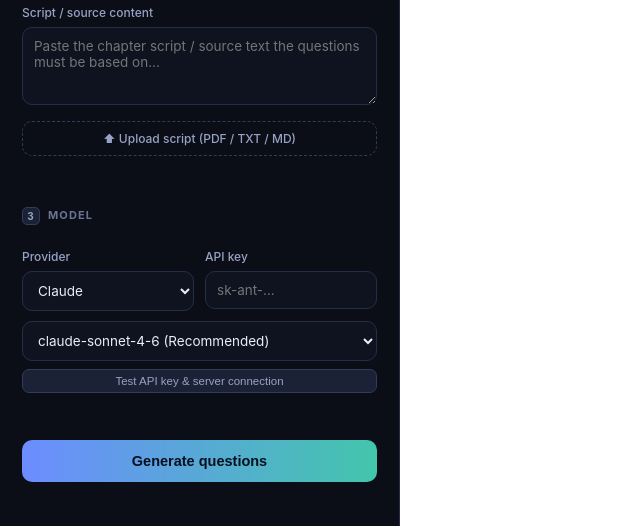
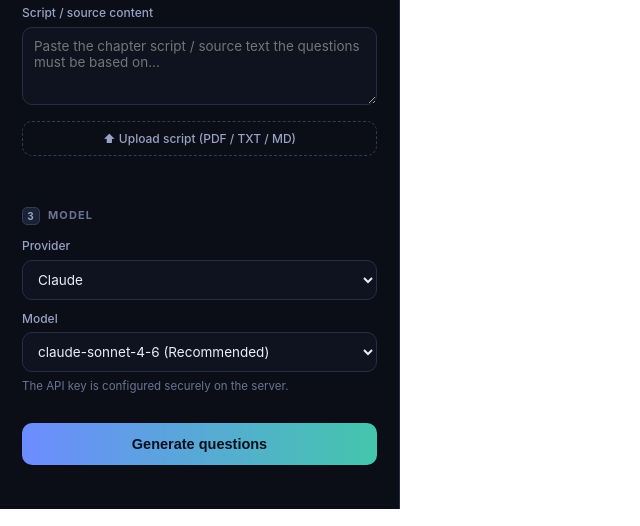
Before and after one commit to farooq-coschool/BYOC, a Flask app: page / in a window 1280 px wide. Shown: the part 666-1192 px from the top of the page, without its empty margins (0-640 px from the left). Run offline with Flask 3, Linux system fonts and the light colour scheme; some libraries are stand-ins or nearby versions.

Commit message:
Move API keys to server-side .env; remove key field from UI; drop opus model
- API keys read from CLAUDE_API_KEY / GEMMA_API_KEY env (.env, git-ignored)
- Remove API key input + test-key button from the page; keep model dropdown
- Remove claude-opus-4-8 from the model list
- Add .env.example, python-dotenv, README deploy steps

Co-Authored-By: Claude Opus 4.8 (1M context) <noreply@anthropic.com>

```diff
--- a/app.py
+++ b/app.py
@@ -25,6 +25,29 @@ from pathlib import Path
 from flask import Flask, jsonify, render_template, request
 
 import prompt_library as pl
+
+# Load .env (API keys live here, never in the browser). Optional dependency:
+# if python-dotenv isn't installed we fall back to a tiny manual parser.
+def _load_dotenv():
+    try:
+        from dotenv import load_dotenv
+        load_dotenv()
+        return
+    except Exception:
+        pass
+    env_path = Path(__file__).parent / ".env"
+    if not env_path.exists():
+        return
+    for line in env_path.read_text(encoding="utf-8").splitlines():
+        line = line.strip()
+        if not line or line.startswith("#") or "=" not in line:
+            continue
+        key, _, value = line.partition("=")
+        key, value = key.strip(), value.strip().strip('"').strip("'")
+        os.environ.setdefault(key, value)
+
+
+_load_dotenv()
 
 
 _RETRYABLE = (
@@ -63,7 +86,6 @@ BASE_DIR = Path(__file__).parent.resolve()
 DEFAULT_CLAUDE_MODEL = "claude-sonnet-4-6"
 CLAUDE_MODELS = [
     "claude-sonnet-4-6",
-    "claude-opus-4-8",
     "claude-haiku-4-5-20251001",
 ]
 DEFAULT_GEMMA_MODEL = "google/gemma-4-31b-it"
@@ -299,14 +321,19 @@ def model_name_from_payload(payload):
 
 
 def api_key_from_request(payload, provider):
-    header_name = "X-Gemma-Key" if provider == "gemma" else "X-Claude-Key"
-    payload_name = "gemma_api_key" if provider == "gemma" else "claude_api_key"
-    api_key = request.headers.get(header_name, "").strip()
-    if not api_key:
-        api_key = str((payload or {}).get(payload_name, "")).strip()
-    if not api_key:
-        raise ValueError(f"Missing {provider.capitalize()} API key. Paste your key first.")
-    return api_key
+    """API keys come from server-side environment (.env) — never the browser."""
+    if provider == "gemma":
+        env_keys = ("GEMMA_API_KEY", "OPENROUTER_API_KEY")
+    else:
+        env_keys = ("CLAUDE_API_KEY", "ANTHROPIC_API_KEY")
+    for name in env_keys:
+        value = str(os.environ.get(name, "")).strip()
+        if value:
+            return value
+    raise ValueError(
+        f"Missing {provider.capitalize()} API key on the server. "
+        f"Set {env_keys[0]} in the .env file (or Render environment) and restart."
+    )
 
 
 def call_model(prompt, payload, max_output_tokens=16000):
--- a/requirements.txt
+++ b/requirements.txt
@@ -1,3 +1,4 @@
 Flask>=3.0
 pypdf>=4.0
 waitress>=3.0
+python-dotenv>=1.0
--- a/templates/question_generator.html
+++ b/templates/question_generator.html
@@ -238,26 +238,17 @@
 
       <div class="sec">
         <div class="sec-h"><span class="n">3</span> Model</div>
-        <div class="two">
-          <div class="field">
-            <label for="provider">Provider</label>
-            <select id="provider"><option value="claude">Claude</option><option value="gemma">Gemma (OpenRouter)</option></select>
-          </div>
-          <div class="field">
-            <label for="key">API key</label>
-            <input id="key" type="password" autocomplete="off" placeholder="sk-ant-..." />
-          </div>
-        </div>
-        <select id="claudeModel" style="margin-top:10px;">
+        <label for="provider">Provider</label>
+        <select id="provider"><option value="claude">Claude</option><option value="gemma">Gemma (OpenRouter)</option></select>
+        <label for="claudeModel" style="margin-top:10px;">Model</label>
+        <select id="claudeModel">
           <option value="claude-sonnet-4-6">claude-sonnet-4-6 (Recommended)</option>
-          <option value="claude-opus-4-8">claude-opus-4-8</option>
           <option value="claude-haiku-4-5-20251001">claude-haiku-4-5</option>
         </select>
         <select id="gemmaModel" style="margin-top:10px;display:none">
           <option value="google/gemma-4-31b-it">google/gemma-4-31b-it</option>
         </select>
-        <button class="testbtn" id="testKey" type="button">Test API key &amp; server connection</button>
-        <div class="keystat" id="keystat"></div>
+        <div class="hint">The API key is configured securely on the server.</div>
       </div>
 
       <button class="btn" id="go">Generate questions</button>
@@ -291,10 +282,10 @@
       num:$("num"), breakdown:$("breakdown"), source:$("source"), sourceText:$("sourceText"),
       chapter:$("chapter"),
       script:$("script"), scriptFile:$("scriptFile"), fileStatus:$("fileStatus"),
-      provider:$("provider"), key:$("key"), claudeModel:$("claudeModel"), gemmaModel:$("gemmaModel"),
+      provider:$("provider"), claudeModel:$("claudeModel"), gemmaModel:$("gemmaModel"),
       go:$("go"), status:$("status"), meta:$("meta"), note:$("note"), out:$("out"), raw:$("raw"),
       copyBtn:$("copyBtn"), rawBtn:$("rawBtn"),
-      srvPill:$("srvPill"), srvLabel:$("srvLabel"), testKey:$("testKey"), keystat:$("keystat"),
+      srvPill:$("srvPill"), srvLabel:$("srvLabel"),
     };
 
     // ── Server health indicator ──────────────────────────────────────────────
@@ -313,49 +304,6 @@
     }
     checkServer();   // single check on page load only — no polling
 
-    // ── API key test ─────────────────────────────────────────────────────────
-    els.testKey.addEventListener("click", async()=>{
-      const key=els.key.value.trim();
-      if(!key){ els.keystat.style.color="var(--bad)"; els.keystat.textContent="Paste an API key first."; return; }
-      els.keystat.style.color="var(--muted)"; els.keystat.textContent="Testing…";
-      els.testKey.disabled=true;
-      // 1. server reachable?
-      const srvOk=await checkServer();
-      if(!srvOk){
-        els.keystat.style.color="var(--bad)";
-        els.keystat.textContent="Server is offline — restart python app.py and try again.";
-        els.testKey.disabled=false; return;
-      }
-      // 2. API key valid? (tiny 1-token probe)
-      const prov=els.provider.value==="gemma"?"gemma":"claude";
-      const h={"Content-Type":"application/json"};
-      if(prov==="gemma") h["X-Gemma-Key"]=key; else h["X-Claude-Key"]=key;
-      const body={curriculum:"CBSE",grade:"10",subject:"Biology",practiceType:"gp",
-        numQuestions:1,chapter:"Test",script:"Test.",
-        modelProvider:prov,claudeModel:els.claudeModel.value,gemmaModel:els.gemmaModel.value,
-        claude_api_key:prov==="claude"?key:"",gemma_api_key:prov==="gemma"?key:""};
-      try{
-        const r=await fetch("/api/generate-questions",{method:"POST",headers:h,body:JSON.stringify(body)});
-        const ct=r.headers.get("content-type")||"";
-        if(!ct.includes("json")){
-          els.keystat.style.color="var(--bad)";
-          els.keystat.textContent="Server returned non-JSON (HTTP "+r.status+"). Is Flask running?";
-          els.testKey.disabled=false; return;
-        }
-        const d=await r.json();
-        if(!r.ok){
-          els.keystat.style.color="var(--bad)";
-          els.keystat.textContent="Key error: "+(d.error||"Unknown error");
-        } else {
-          els.keystat.style.color="var(--good)";
-          els.keystat.textContent="✓ API key valid — server and model are reachable.";
-        }
-      }catch(e){
-        els.keystat.style.color="var(--bad)";
-        els.keystat.textContent="Connection failed: "+(e.message||"unknown error");
-      }
-      els.testKey.disabled=false;
-    });
     const SUBJECTS = ["English","Biology","Physics","Chemistry","Geography","Civics","History","Mathematics"];
     // Availability is injected server-side so it is present immediately (no fetch race).
     let AVAIL = {};            // {curriculum:{subject:{ap,gp}}}
@@ -428,7 +376,6 @@
       const g=els.provider.value==="gemma";
       els.gemmaModel.style.display=g?"block":"none";
       els.claudeModel.style.display=g?"none":"block";
-      els.key.placeholder=g?"OpenRouter API key":"sk-ant-...";
     });
 
     // ---- safe fetch helpers -----------------------------------------------
@@ -470,13 +417,11 @@
       }
     });
 
-    function headers(){const h={"Content-Type":"application/json"};const k=els.key.value.trim();
-      if(els.provider.value==="gemma")h["X-Gemma-Key"]=k;else h["X-Claude-Key"]=k;return h;}
-    function payload(){const prov=els.provider.value==="gemma"?"gemma":"claude";const k=els.key.value.trim();
+    function headers(){return {"Content-Type":"application/json"};}   // API key lives on the server
+    function payload(){const prov=els.provider.value==="gemma"?"gemma":"claude";
       return {curriculum:els.curriculum.value,grade:els.grade.value,subject:els.subject.value,practiceType:practice,
         numQuestions:parseInt(els.num.value||"10",10),chapter:els.chapter.value.trim(),script:els.script.value.trim(),
-        modelProvider:prov,claudeModel:els.claudeModel.value,gemmaModel:els.gemmaModel.value,
-        claude_api_key:prov==="claude"?k:"",gemma_api_key:prov==="gemma"?k:""};}
+        modelProvider:prov,claudeModel:els.claudeModel.value,gemmaModel:els.gemmaModel.value};}
 
     const esc=s=>String(s==null?"":s).replace(/&/g,"&amp;").replace(/</g,"&lt;").replace(/>/g,"&gt;");
     const letter=i=>String.fromCharCode(65+i);
@@ -618,7 +563,6 @@
 
     els.go.addEventListener("click",async()=>{
       const p=payload();
-      if(!els.key.value.trim()){els.status.className="status err";els.status.textContent="Paste your API key first.";return;}
       els.go.disabled=true; els.status.className="status";
       els.status.innerHTML=`<span class="spin"></span>Generating ${p.numQuestions} ${practice.toUpperCase()} questions for ${p.curriculum} · ${p.subject}...`;
       try{
```
Also changed, not shown: README.md, 2 other files.
